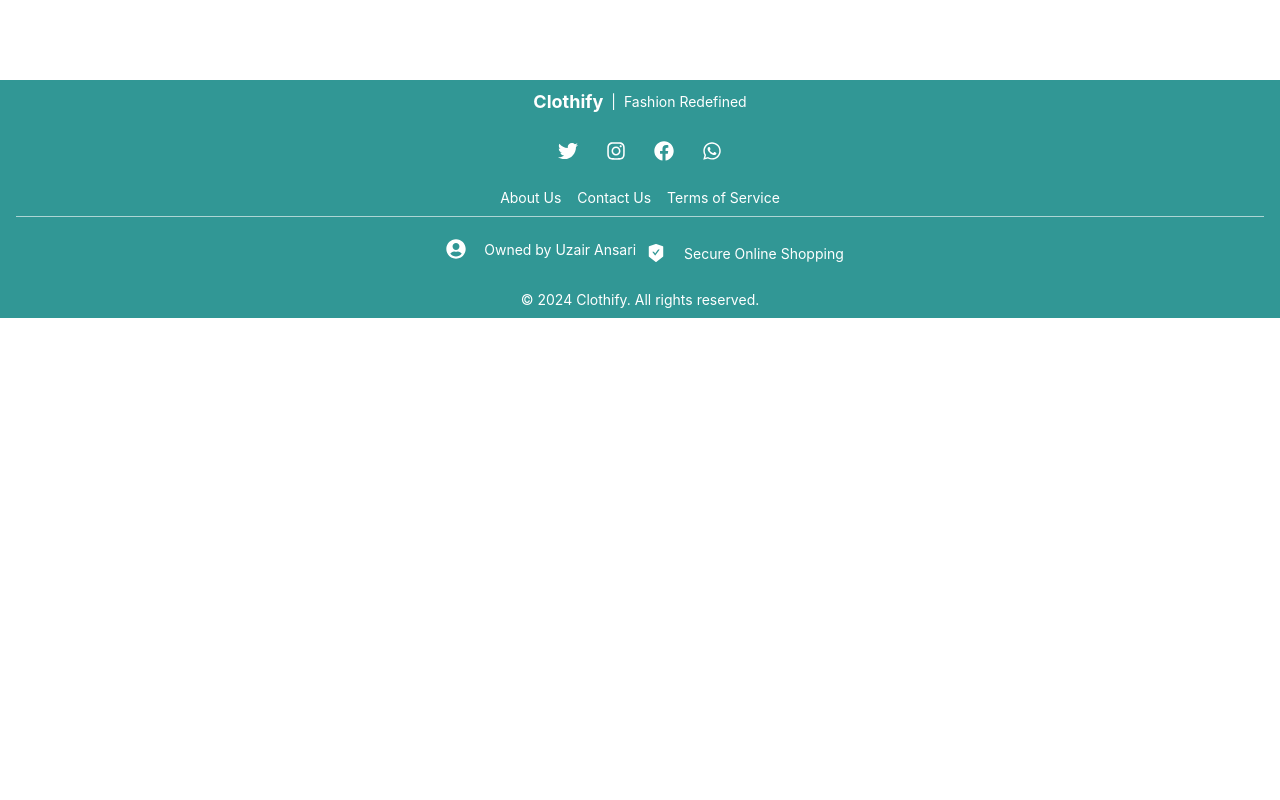
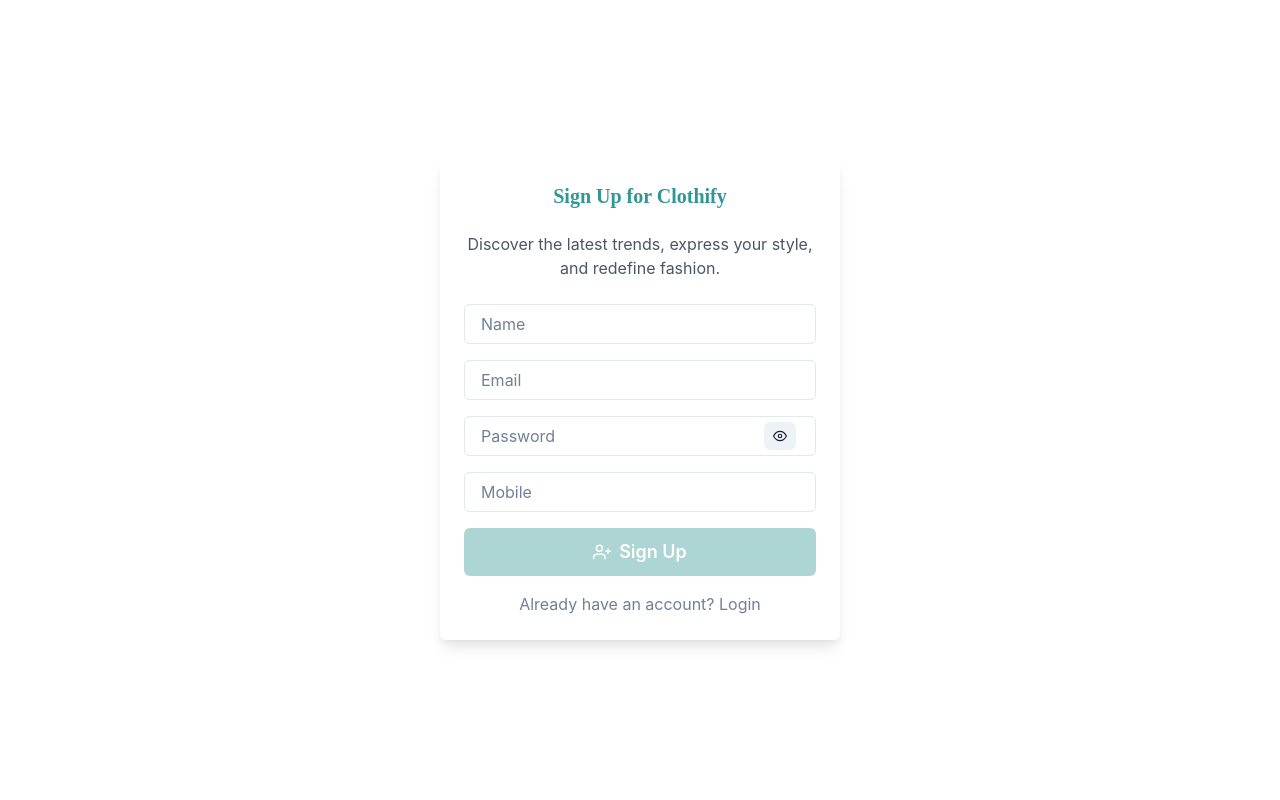
Before and after one commit to Sajid788/Clothify, a React (Create React App) app in the folder frontend/: page /signup in a window 1280 px wide. Shown: the top 800 px of the page. Built offline with nearby package versions, Linux system fonts and the light colour scheme; no server answers.

Commit message:
signup page done

```diff
--- /dev/null
+++ b/frontend/src/pages/Signup.jsx
@@ -0,0 +1,184 @@
+import { UnlockIcon } from "@chakra-ui/icons";
+import {
+  Box,
+  Button,
+  Flex,
+  Heading,
+  IconButton,
+  Input,
+  InputGroup,
+  InputRightElement,
+  Spinner,
+  Text,
+  useToast,
+} from "@chakra-ui/react";
+import { motion } from "framer-motion";
+import React, { useEffect, useState } from "react";
+import { FiEye, FiEyeOff, FiUserPlus } from "react-icons/fi";
+import { Link, useNavigate } from "react-router-dom";
+import { signupFunction } from "../utils/signup";
+
+const Signup = () => {
+  const [name, setName] = useState("");
+  const [email, setEmail] = useState("");
+  const [password, setPassword] = useState("");
+  const [mobile, setMobile] = useState("");
+  const [showPassword, setShowPassword] = useState(false);
+  const [isLoading, setIsLoading] = useState(false);
+  const [isCreated, setIsCreated] = useState(false);
+  const toast = useToast();
+  const navigate = useNavigate();
+
+  const handleSubmit = async (e) => {
+    e.preventDefault();
+    setIsLoading(true);
+
+    if (email && password && mobile && name) {
+      const userData = { email, password, name, mobile };
+      let res = await signupFunction(userData);
+
+      if (res === true) {
+        toast({
+          title: "User Created Successfully",
+          status: "success",
+          duration: 4000,
+          isClosable: true,
+          position: "top",
+        });
+        setIsCreated(true);
+        setIsLoading(false);
+      } else {
+        toast({
+          title: "User Can't Be Created",
+          description: `${res}`,
+          status: "warning",
+          duration: 9000,
+          isClosable: true,
+          icon: <UnlockIcon />,
+          position: "top",
+        });
+        setIsLoading(false);
+      }
+    }
+  };
+
+  const handleTogglePassword = () => {
+    setShowPassword(!showPassword);
+  };
+
+  useEffect(() => {
+    window.scrollTo(0, 0);
+    if (isCreated) {
+      navigate("/login", { replace: true });
+    }
+  }, [isCreated]);
+
+  return (
+    <Flex align="center" justify="center" height="100vh">
+      <Box
+        width={{ base: "90%", sm: "400px" }}
+        padding="6"
+        borderRadius="md"
+        boxShadow="lg"
+        animate={{
+          y: 0,
+          opacity: 1,
+          transition: {
+            delay: 0.2,
+            duration: 0.6,
+          },
+        }}
+        initial={{ y: -100, opacity: 0 }}
+      >
+        <Heading
+          as={motion.h2}
+          size="lg"
+          textAlign="center"
+          mb="6"
+          color="teal.500"
+          fontFamily="cursive"
+          fontSize="xl"
+          fontWeight="extrabold"
+          animate={{ scale: [1, 1.2, 1] }}
+          transition={{ duration: 1, repeat: Infinity }}
+        >
+          Sign Up for Clothify
+        </Heading>
+        <Text textAlign="center" mb="6" color="gray.600">
+          Discover the latest trends, express your style, and redefine fashion.
+        </Text>
+        <form onSubmit={handleSubmit}>
+          <Input
+            type="text"
+            placeholder="Name"
+            value={name}
+            onChange={(e) => setName(e.target.value)}
+            mb="4"
+          />
+          <Input
+            type="email"
+            placeholder="Email"
+            value={email}
+            onChange={(e) => setEmail(e.target.value)}
+            mb="4"
+          />
+          <InputGroup>
+            <Input
+              type={showPassword ? "text" : "password"}
+              placeholder="Password"
+              value={password}
+              onChange={(e) => setPassword(e.target.value)}
+              pr="4.5rem"
+              mb="4"
+              minLength={8}
+            />
+            <InputRightElement width="4.5rem">
+              <IconButton
+                h="1.75rem"
+                size="sm"
+                onClick={handleTogglePassword}
+                icon={showPassword ? <FiEyeOff /> : <FiEye />}
+                aria-label={showPassword ? "Hide password" : "Show password"}
+              />
+            </InputRightElement>
+          </InputGroup>
+          <Input
+            type="text"
+            placeholder="Mobile"
+            value={mobile}
+            onChange={(e) => setMobile(e.target.value)}
+            mb="4"
+            minLength={10}
+            maxLength={10}
+          />
+
+          <Button
+            type="submit"
+            colorScheme="teal"
+            size="lg"
+            width="100%"
+            leftIcon={<FiUserPlus />}
+            isLoading={isLoading}
+            loadingText="Signing Up..."
+            spinner={<Spinner color="white" size="sm" />}
+            isDisabled={!name || !email || !password || !mobile}
+            _hover={{
+              transform: "translateY(-2px)",
+              boxShadow: "lg",
+            }}
+          >
+            Sign Up
+          </Button>
+        </form>
+        <Text mt="4" textAlign="center" color="gray.500">
+          Already have an account?{" "}
+          <Link to="/login" color="teal.500">
+            Login
+          </Link>
+        </Text>
+      </Box>
+    </Flex>
+  );
+};
+
+export default Signup;
--- a/frontend/src/routing/Routing.jsx
+++ b/frontend/src/routing/Routing.jsx
@@ -1,10 +1,12 @@
 import React, { Route, Routes } from "react-router-dom";
 import Homepage from "../pages/HomePage";
+import Signup from "../pages/Signup";
 
 const Routing = () => {
   return (
     <Routes>
       <Route path="/" element={<Homepage />} />
+      <Route path="/signup" element={<Signup />} />
     </Routes>
   );
 };
--- /dev/null
+++ b/frontend/src/utils/signup.js
@@ -0,0 +1,16 @@
+import axios from 'axios';
+
+export const signupFunction = async (payload) => {
+  try {
+    const res = await axios.post(
+      `https://clothify-backend.up.railway.app/user/register`,
+      payload,
+    );
+
+    if (res.status === 200) {
+      return true;
+    }
+  } catch (error) {
+    return error.response.data.error;
+  }
+};
```
